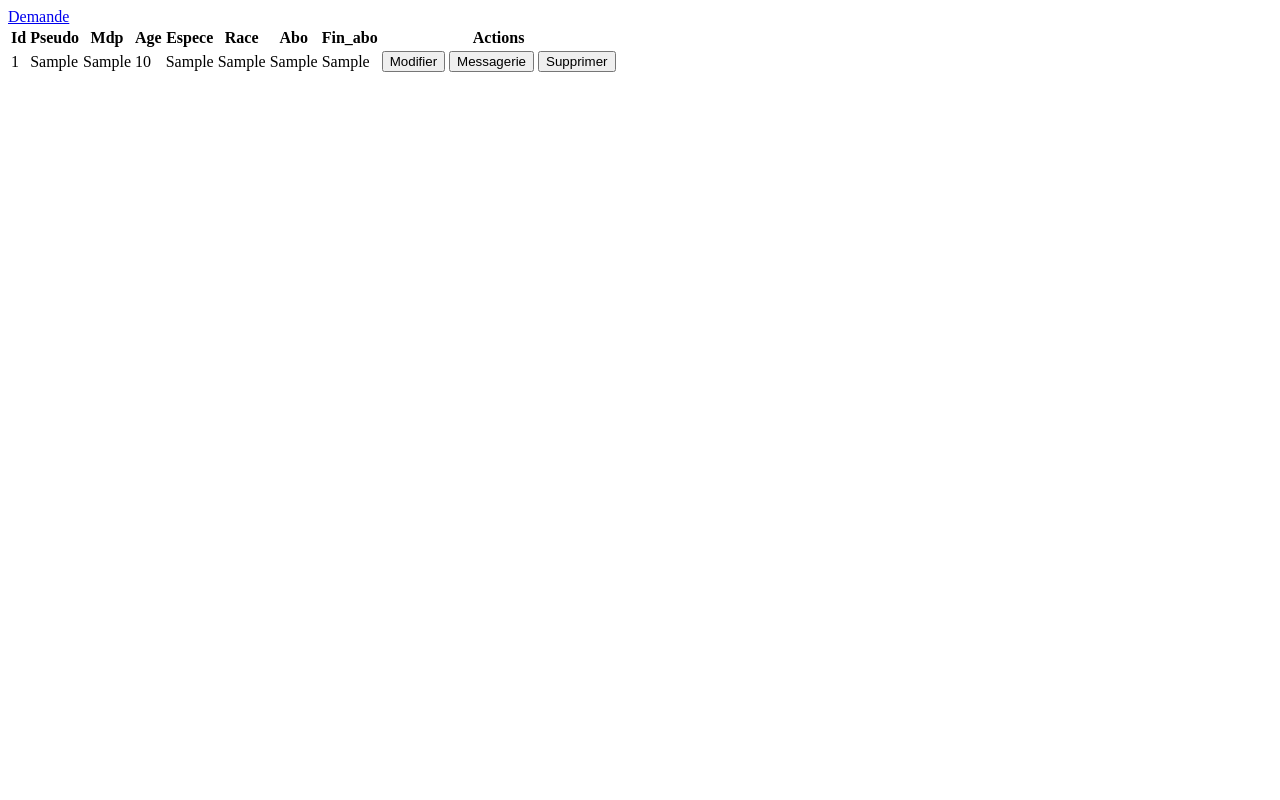
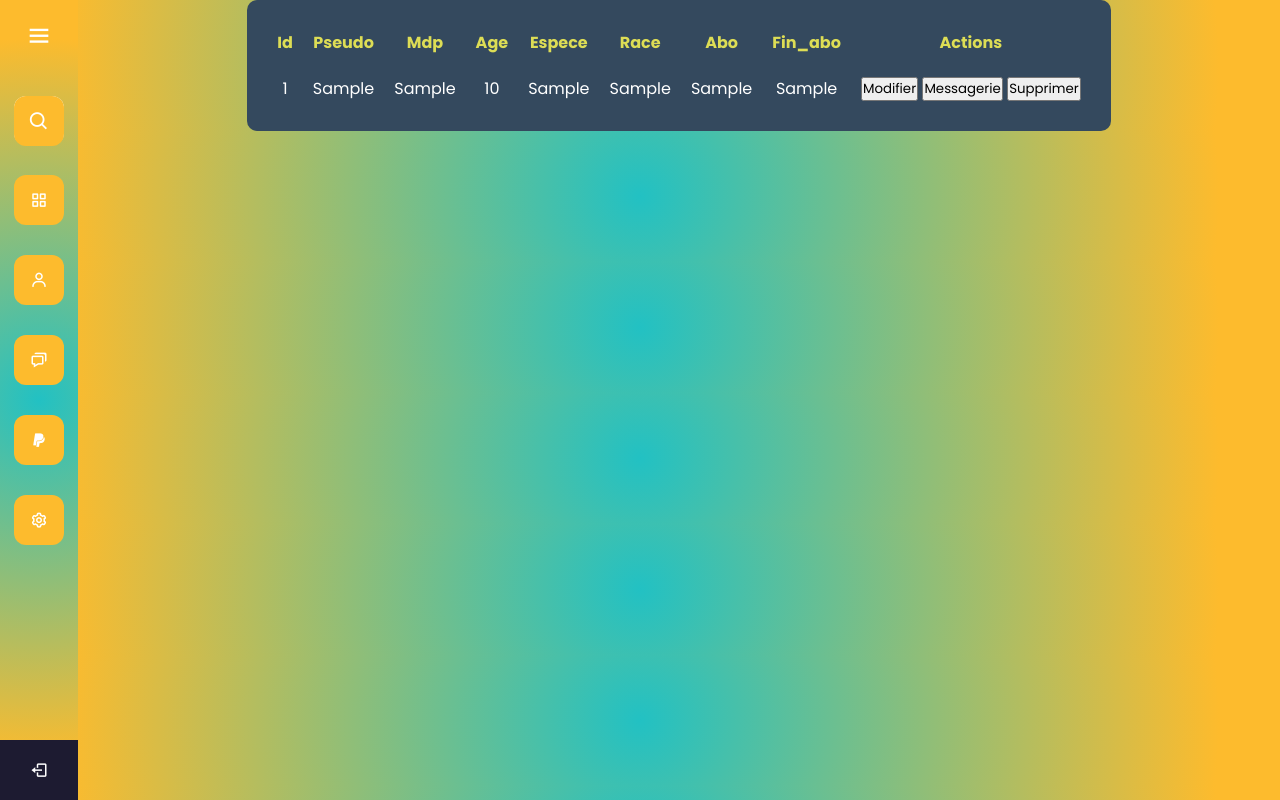
Before and after one commit to Lorichag/Meetic, a PHP site: page /admin.php in a window 1280 px wide. Run offline with PHP 8.4, Linux system fonts and the light colour scheme; the visitor is signed in with stand-in values (Sample User, id 1); tables that the repository leaves empty or names only in its code hold one stand-in row (values such as "Sample post"); grey boxes are pictures that could not be loaded.

Commit message:
Add files via upload

```diff
--- a/admin.php
+++ b/admin.php
@@ -4,7 +4,7 @@ if (!isset($_SESSION['mdp'])) {
     header('Location: login.php');
 }
 
-$bdd = new PDO('mysql:host=localhost;dbname=espace membres;charset=utf8;', 'root', '');
+$bdd = new PDO('mysql:host=prc-students-mysql.cy-tech.fr;port=3306;dbname=rencontres;charset=utf8', 'guesdonaxe', 'pho2eacoo0Vei2e');
 
 if (isset($_POST['enregistrer'])) {
     $id = $_POST['id'];
@@ -34,13 +34,78 @@ if (isset($_POST['supprimer'])) {
 ?>
 
 <!DOCTYPE html>
-<html>
-<head>
-    <title>Admin</title>
-</head>
+  <html lang="en" dir="ltr">
+  <head>
+    <meta charset="UTF-8">
+    <link rel="stylesheet" href="NavBar.css">
+    <link href='https://unpkg.com/boxicons@2.0.7/css/boxicons.min.css' rel='stylesheet'>
+     <meta name="viewport" content="width=device-width, initial-scale=1.0">
+   </head>
 <body>
-    <a href="demandes.php">Demande</a>
-    <table>
+  <div class="sidebar">
+    <div class="logo-details">
+      <img src="logo.png" class="icon"></img>
+        <div class="logo_name">AniMate</div>
+        <i class='bx bx-menu' id="btn" ></i>
+    </div>
+    <ul class="nav-list">
+      <li>
+
+          <i class='bx bx-search' ></i>
+          <form method="GET" action="connecting.php?id="<?= $_SESSION['id']; ?>>
+          <input type="search" name="q" placeholder="Recherche..." />
+          </form>
+      </li>
+      <li>
+        <a href="connecting.php?id=<?= $_SESSION['id']; ?>">
+          <i class='bx bx-grid-alt'></i>
+          <span class="links_name">Accueil</span>
+        </a>
+      </li>
+      <li>
+       <a href="profil.php?id=<?= $_SESSION['id']; ?>">
+         <i class='bx bx-user' ></i>
+         <span class="links_name">Profile</span>
+       </a>
+     </li>
+     <li>
+       <a href="messagerie.php?id=<?= $_SESSION['id']; ?>">
+         <i class='bx bx-chat' ></i>
+         <span class="links_name">Messages</span>
+       </a>
+     </li>
+     <li>
+     <li>
+        <a href="page-abo.php?id=<?= $_SESSION['id']; ?>">
+          <i class='bx bxl-paypal'></i>
+          <span class="links_name">Abonnement</span>
+        </a>
+      </li>
+    <li>
+       <a href="Paramètres.php?id=<?= $_SESSION['id']; ?>">
+         <i class='bx bx-cog' ></i>
+         <span class="links_name">Paramètres</span>
+       </a>
+     </li>
+     <li class="profile">
+         <div class="profile-details">
+           <img src="profile.jpg">
+           <div class="name_job">
+             <div class="name"><?= $_SESSION['pseudo']; ?></div>
+           </div>
+         </div>
+         <form method="POST" action="" id="logout-form" style="display: inline;">
+                <input type="hidden" name="d" value="logout">
+                <i class='bx bx-log-out' id="log_out" style="cursor: pointer;"></i>
+          </form>
+     </li>
+    </ul>
+  </div>
+
+  <div class="decaler">
+
+    <div class="Tableau">
+    <table class="rwd-table">
         <tr>
             <th>Id</th>
             <th>Pseudo</th>
@@ -98,5 +163,53 @@ if (isset($_POST['supprimer'])) {
         }
         ?>
     </table>
+
+    </div>
+
+
+
+</div>
+
 </body>
 </html>
+
+<style>
+
+body{
+    background: radial-gradient(circle, rgba(34,193,195,1) 0%, rgba(253,187,45,1) 90%);;
+}
+
+@font-face {
+  font-family: "Ghibo";
+  src:
+    url("Ghibo Talk.otf") format("opentype");
+}
+
+.Tableau{
+    margin-left:78px;
+    display:flex;
+    margin-top:auto;
+    justify-content:center;
+}
+
+.rwd-table {
+  background: #34495E;
+  color: #fff;
+  border-radius: 10px;
+  padding:10px;
+  border-spacing:20px;
+  text-align:center;
+}
+
+tr:first-child{
+    color: #dd5;
+}
+
+.rwd-table tr{
+    padding:50px;
+    margin-top:100px;
+}
+
+input{
+
+}
```
